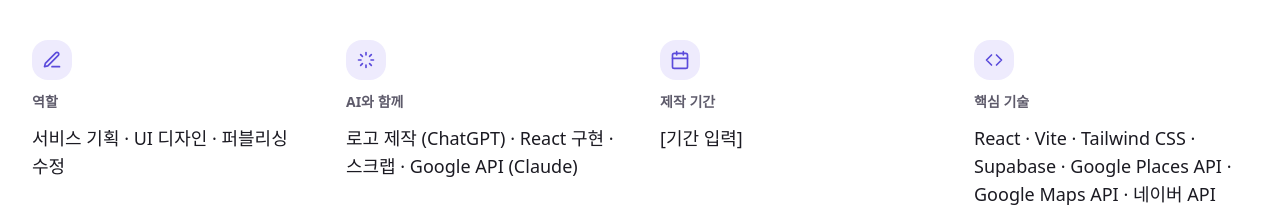
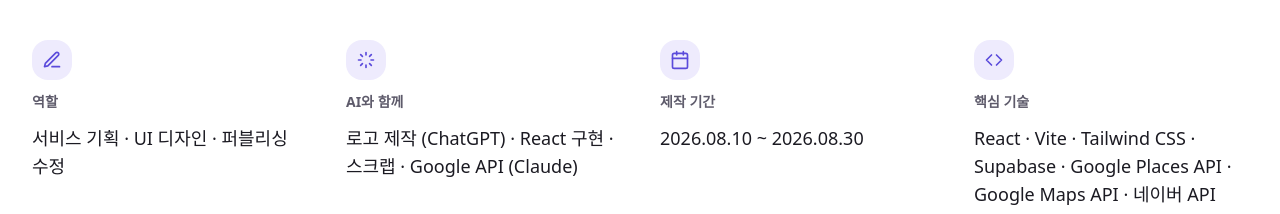
Before and after one commit to koeun930509-wq/vibeCoding, a React app in the folder webapp/frontend/: page /work/gurumetabi in a window 1280 px wide. Shown: the part 1860-2074 px from the top of the page. Built offline with nearby package versions, Linux system fonts and the light colour scheme; the HTML template or start-up script is replaced by a standard one.

Commit message:
Fill in gurumeTabi project period
inGong and SkyPick periods remain [기간 입력] as requested.

```diff
--- a/webapp/frontend/src/data/works.js
+++ b/webapp/frontend/src/data/works.js
@@ -40,7 +40,7 @@ export const works = [
       ai: ["로고 제작 (ChatGPT)", "React 구현 · 스크랩 · Google API (Claude)"],
     },
     roleSummary: "방향과 화면은 제가 정하고, 구현은 AI와 협업해 완성했습니다.",
-    period: "[기간 입력]",
+    period: "2026.08.10 ~ 2026.08.30",
     stack: ["React", "Vite", "Tailwind CSS", "Supabase", "Google Places API", "Google Maps API", "네이버 API"],
     problem:
       "일본 여행 중 맛집을 찾으면 광고성 후기가 많고, 일본어 정보는 읽기 어렵고, 정보가 여러 앱에 흩어져 있어서 비교하기 힘들었습니다. 한 곳에서 믿을 만한 정보를 보고 저장까지 하고 싶었습니다.",
```
